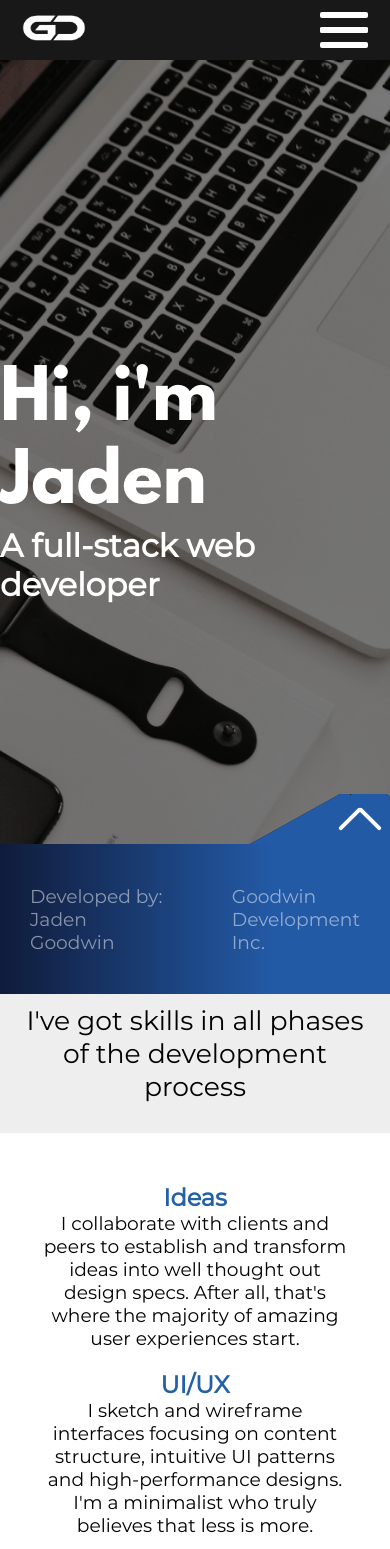
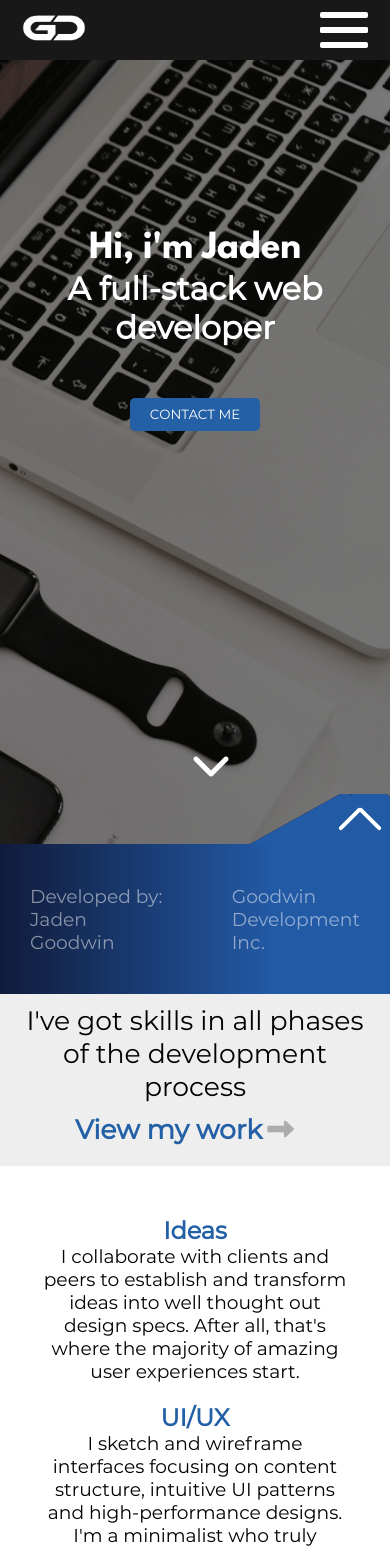
Before and after one commit to Jadeng24/gd-portfolio, a React (Create React App) app: page / in a window 390 px wide. Shown: the top 1549 px of the page. Built offline with nearby package versions, Linux system fonts and the light colour scheme.

Commit message:
finished home

```diff
--- a/package.json
+++ b/package.json
@@ -14,6 +14,7 @@
     "nodemailer": "^4.4.0",
     "react": "^16.1.1",
     "react-dom": "^16.2.0",
+    "react-fontawesome": "^1.6.1",
     "react-redux": "^5.0.6",
     "react-router-dom": "^4.2.2",
     "react-scripts": "1.0.17",
--- a/public/index.html
+++ b/public/index.html
@@ -2,6 +2,7 @@
 <html lang="en">
   <head>
     <meta charset="utf-8">
+    <script src="https://use.fontawesome.com/d3cea97d11.js"></script>
     <meta name="viewport" content="width=device-width, initial-scale=1, shrink-to-fit=no">
     <meta name="theme-color" content="#000000">
     <!--
--- a/src/Components/Home/Home.css
+++ b/src/Components/Home/Home.css
@@ -21,13 +21,14 @@ overflow-x: hidden;
     }
     .homeTop {
         width: 100vw;
+        margin-left: -60px;
         height: 100vh;
     }
 }
 
 .homeTop {
     display: flex;
-    justify-content: center;
+    justify-content: flex-start;
     align-items: center;
     background-image: linear-gradient( rgba(0, 0, 0, 0.5), rgba(0, 0, 0, 0.5) ),url('../Assets/workspace4.jpg');
     background-size: cover;
@@ -35,11 +36,48 @@ overflow-x: hidden;
     background-position: top right;
     flex-direction: column;
     flex-wrap: wrap;
+    padding-top: 30vh;
+    position: relative;
+}
+.callToActionBtn {
+    position: absolute;
+    display: flex;
+    justify-content: center;
+    align-items: center;
+    top: 40vh;
+    color: white;
+    padding: 10px 20px;
+    background: #2360a6;
+    border-radius: 5px;
+    font-size: 10pt;
+    line-height: 10pt;
+    font-family: MontsRegular,sans-serif;
+    cursor: pointer;
+    transition: .3s;
+}
+.callToActionBtn:hover {
+    margin-top: -2px;
+    font-size: 12pt;
+    padding: 12px 24px;
+    box-shadow: 0px 5px 20px rgba(0, 0, 0, 0.445);
+    background: #2360a6;
+    background: linear-gradient(45deg,#235aa6 20%,#478ddd);
+}
+.fa-chevron-down {
+    color: white;
+    position: absolute;
+    left: 49vw;
+    bottom: 120px;
+    cursor: pointer;
+    font-size: 30pt;
+    cursor: pointer;
 
 }
+
 .homeTop a {
     text-decoration: none;
     color: white;
+    text-align: left;
 
 }
 .homeTop span.char {
@@ -51,18 +89,17 @@ overflow-x: hidden;
     color: #2360a6;
     transition: .2s;
     background: white;
-
 }
 
-.title1 {
+.title1 span.char{
     font-family: LeagueSpartan,sans-serif;
 
     font-size: 50pt;
     width: 90%;
 }
-.title2 {
+.title2 span{
     font-family: MontsRegular,sans-serif;
-    font-size: 50pt;
+    font-size: 40pt;
     width: 80%;
 }
 
@@ -96,9 +133,6 @@ overflow-x: hidden;
     text-align: center;
     font-family: MontsRegular,Arial, Helvetica, sans-serif;
 }
-.homeMid3Section {
-    padding: 40px 0px;
-}
 .homeMidSection h2 {
     color: #2360a6;
     font-weight: bold;
@@ -107,16 +141,37 @@ overflow-x: hidden;
 .homeMidSection {
     font-size: 14pt;
     font-family: MontsRegular,Arial, Helvetica, sans-serif;
+
 }
-.homeMid a {
+.viewWorkBtn {
     text-decoration: none;
+    margin: 0;
     color: rgba(0, 0, 0, 0.274);
-    font-family: LeagueSpartan,Arial, Helvetica, sans-serif;
+    font-family: MontsRegular,Arial, Helvetica, sans-serif;
     padding: 10px 0px;
     font-size: 20pt;
-
+    padding: 0;
 }
-.homeMid a:hover {
+.viewWorkBtn {
+    width: 240px;
+    min-width: 200px;
+    display: flex;
+    align-self: center;
+    justify-content: flex-start;
+    align-items: center;
+}
+.viewWorkBtn span {
+    color: #2360a6;
+}
+.viewWorkBtn span:hover {
+    text-decoration: line-through;
+}
+.fa-long-arrow-right {
+    transition: .3s;
+    margin-left: 5px;
+}
+.viewWorkBtn:hover .fa-long-arrow-right{
+    margin-left: 20px;
     color: #2360a6;
 }
 @media (min-width:960px){
@@ -124,11 +179,7 @@ overflow-x: hidden;
         width: calc(100vw - 60px);
 
     }
-    .homeMidSection {
 
-        padding: 20px 10px;
-        height: 200px;
-    }
 }
 
 .homeMid3Section {
@@ -137,7 +188,7 @@ overflow-x: hidden;
         justify-content: space-between;
         align-items: flex-start;
         width: 100%;
-
+        padding: 40px 0px;
     }
 .homeMidSection {
         display: flex;
@@ -146,31 +197,49 @@ overflow-x: hidden;
         text-align: center;
         padding: 10px 40px;
     }
-.homeBottom {
+.homeMidSection {
     display: flex;
     justify-content: center;
     align-items: center;
-    background-image: linear-gradient( rgba(0, 0, 0, 0.1), rgba(0, 0, 0, 0.1) ),url('../Assets/workspace.jpg');
-    background-size: cover;
-    background-repeat: no-repeat;
-    height:500px;
-    background-position: bottom right;
     text-align: center;
 }
-.homeBottom h1 {
+.homeMid h1 {
     font-size: 50pt;
     font-family:Monts-Regular, Helvetica, sans-serif;
+}
+.homeMid h3 {
     color: white;
+    font-size: 30pt;
 }
+.midSec2 {
+    background: #2360a6;
+    color: white;
+    min-height: 100vh;
+    justify-content: flex-start;
+}
+.midSec3 {
+
+}
+.midSec4 {
+    background: #2360a6;
+    min-height: 100vh;
+    color: white;
+    justify-content: flex-start;
+    background: #101b3b;
+
+}
+
 /* tablet and mobile */
 @media (max-width:959px){
     .homeTop {
+        justify-content: flex-start;
         height: 100vh;
+        padding-top: 20vh;
     }
-    .title1 {
+    .title1 span.char{
         font-size: 30pt;
     }
-     .title2 {
+     .title2 span{
         font-size: 30pt;
     }
 
@@ -185,10 +254,16 @@ overflow-x: hidden;
     .homeTop {
         height: 100vh;
     }
-    .title1 {
+    .homeTop a {
+        text-align: center;
+    }
+    .title1 span.char{
         font-size: 24pt;
     }
-    .title2 {
+    .title2 span{
         font-size: 24pt;
     }
+    .homeMid {
+        justify-content: center;
+    }
 }
--- a/src/Components/Home/Home.js
+++ b/src/Components/Home/Home.js
@@ -10,9 +10,19 @@ class Home extends Component {
         this.state = {
 
         }
+        this.scrollDown = this.scrollDown.bind(this);
+        this.myWaitTime = this.myWaitTime.bind(this);
+
     }
+    scrollDown() {
+        setTimeout(this.myWaitTime, 300);
+    }
+    myWaitTime() {
 
+        window.scrollTo(0,400);
+}
     render() {
+
         return (
 
             // home holder
@@ -26,6 +36,7 @@ class Home extends Component {
                         {/*===| Top section of home |=================================*/}
 
                         <div className='homeTop'>
+                        <div className='callToActionBtn'>CONTACT ME</div>
                             <Link to='/about'><h1 className='title1'>
                                 <span className='char'>H</span>
                                 <span className='char'>i</span>
@@ -64,16 +75,20 @@ class Home extends Component {
                                     <span >p</span>
                                     <span >e</span>
                                     <span >r</span>
-                                    </h2></Link>
+                                </h2></Link>
+                            <a href="#expertise"><i className="fa fa-chevron-down" aria-hidden="false" id="expertise"></i></a>
                         </div>
 
+                            {/* onClick={this.scrollDown}    */}
 
                         {/*===| Mid section of home |=================================*/}
 
-                        <div className='homeMid'>
-                            <div className='homeMidTitleHolder'>
+                        <div className='homeMid' >
+                            <div className='homeMidTitleHolder' >
+
                                 <h2 className='homeMidTitle'>My Expertise</h2>
                                 <h4 className='homeMidSubTitle'>I've got skills in all phases of the development process</h4>
+                                <Link to='/projects' className='viewWorkBtn'><span>View my work</span><i className="fa fa-long-arrow-right" aria-hidden="true"></i></Link>
                             </div>
 
                             <div className='homeMid3Section'>
@@ -93,13 +108,20 @@ class Home extends Component {
                                 </div>
 
                             </div>
-                            <Link to='/projects'><h3>View my work</h3></Link>
+
                         </div>
 
-                        <div className='homeBottom'>
-                            <h1></h1>
+                        <div className='homeMid midSec2'>
+                            <h1>Hello</h1>
                         </div>
 
+                        <div className='homeMid midSec3'>
+                            <h1>Hello</h1>
+                        </div>
+
+                        <div className='homeMid midSec4'>
+                            <h1>Hello</h1>
+                        </div>
 
 
                     </div>
--- a/src/Components/Projects/Projects.js
+++ b/src/Components/Projects/Projects.js
@@ -5,7 +5,6 @@ import Footer from '../Footer/Footer.js';
 import Macbook from '../Assets/macbook.png';
 import WipApp from '../Assets/WipLanding.png';
 import AdventureApp from '../Assets/landing.png';
-import swal from 'sweetalert';
 class Projects extends Component {
     constructor() {
         super();
--- a/src/index.js
+++ b/src/index.js
@@ -5,6 +5,8 @@ import App from './App';
 import { unregister } from './registerServiceWorker';
 
 ReactDOM.render(
-    <App />
+
+        <App />
+
     , document.getElementById('root'));
 unregister();
```
Also changed, not shown: 1 other file (tests, documents, lock files or other folders).
